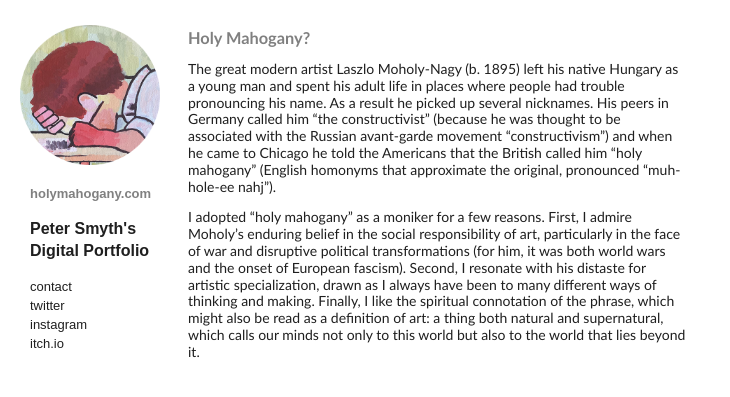
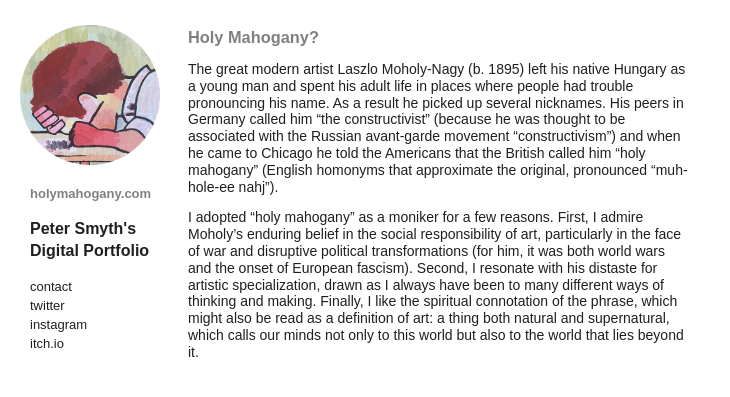
Before and after one commit to holymahogany/hmsite-v2, a Jekyll site: the page built from what-is-holy-mahogany.md, in a window 1280 px wide. Shown: the top 397 px of the page, without its empty margins (0-730 px from the left). Built offline with Jekyll 4.4.1, drawn with Linux system fonts in a browser that asks for light colours.

Commit message:
changed post font to arial

```diff
--- a/_sass/main.scss
+++ b/_sass/main.scss
@@ -35,7 +35,7 @@
     position: fixed;
     overflow-x: hidden;
     text-decoration: none;
-    font-family: 'Trebuchet MS', Arial, sans-serif;
+    font-family: Arial, Helvetica, sans-serif;
     font-size: 14px;
     color: #1f1f1f;
     display: block;
```
